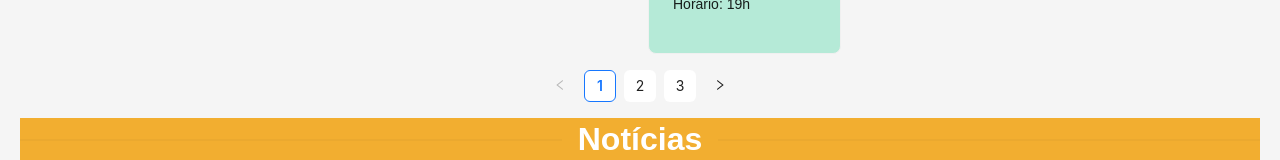
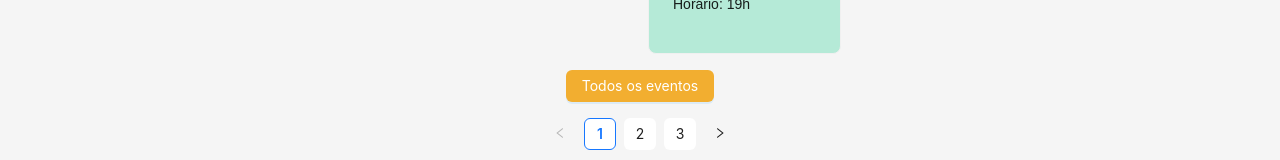
Before and after one commit to lucyfurt/SITE-TEATRO-ARTHUR-AZEVEDO-REACT-JAVASCRIPT, a React (Create React App) app: page / in a window 1280 px wide. Shown: the part 1180-1340 px from the top of the page. Built offline with nearby package versions, Linux system fonts and the light colour scheme.

Commit message:
botao todos os eventos

```diff
--- a/src/components/Content/Programacao.js
+++ b/src/components/Content/Programacao.js
@@ -100,6 +100,7 @@ const TheatreSchedule = () => {
     ];
 
     return (
+        <>
         <div>
             <Row gutter={[16, 16]} justify="center">
                 {cardData.slice(startIndex, endIndex).map((card, index) => (
@@ -114,8 +115,10 @@ const TheatreSchedule = () => {
                             {card.title === 'Stand Up' || card.title === 'Show' ? (
 
                                 <Button type="primary" href="https://www.ingressodigital.com/" target="_blank"
-                                    style={{ display: 'flex', justifyContent: 'center', marginTop: '20px', width: '100%',
-                                    backgroundColor: 'transparent', color: '#1890ff', borde:'1px' }}>
+                                    style={{
+                                        display: 'flex', justifyContent: 'center', marginTop: '20px', width: '100%',
+                                        backgroundColor: 'transparent', color: '#1890ff', borde: '1px'
+                                    }}>
 
                                     Compre aqui
                                 </Button>
@@ -123,7 +126,18 @@ const TheatreSchedule = () => {
                         </Card>
                     </Col>
                 ))}
+
             </Row>
+            <div style={{ display: 'flex', justifyContent: 'center', marginTop: '16px' }}>
+            <Button
+                style={{ backgroundColor: '#f2ae30' }}
+                className="button text-center"
+                type="primary"
+                shape="primary"
+            >
+                Todos os eventos
+            </Button>
+            </div>
             <div style={{ display: 'flex', justifyContent: 'center', marginTop: '16px' }}>
                 <Pagination
                     current={currentPage}
@@ -132,7 +146,12 @@ const TheatreSchedule = () => {
                     onChange={setCurrentPage}
                 />
             </div>
+
         </div>
+
+        </>
+
     );
+
 };
 export default TheatreSchedule;
```
